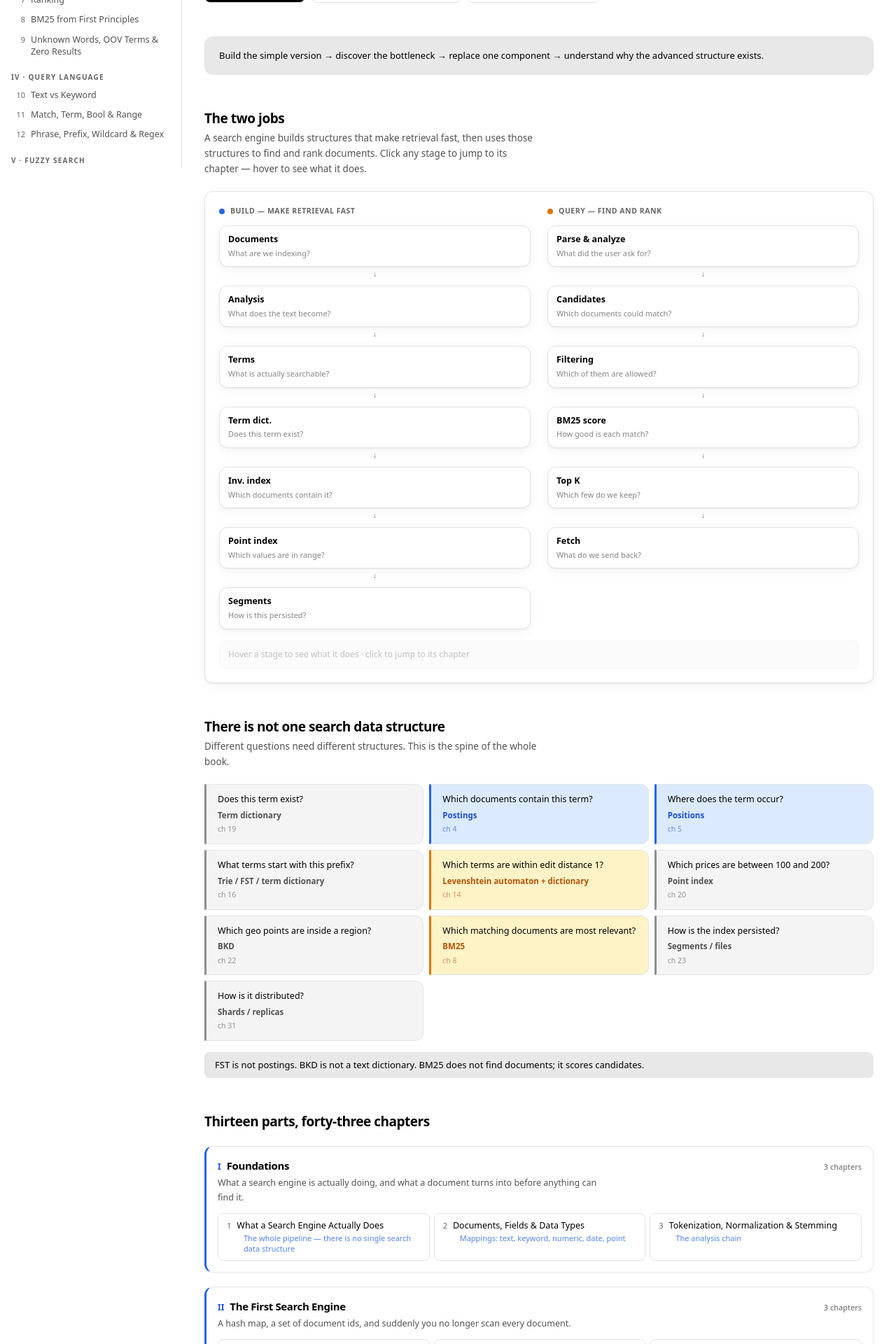
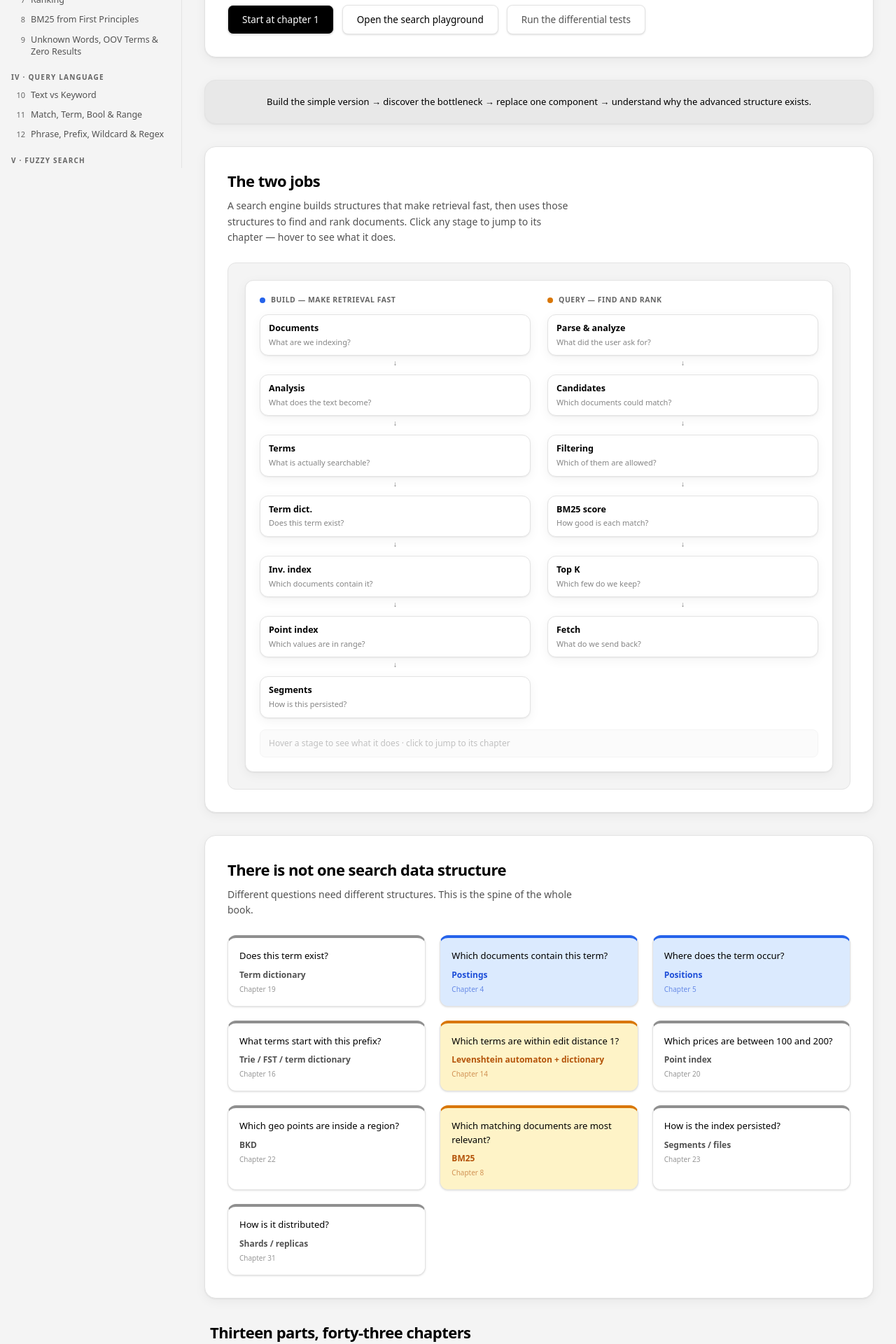
Before and after one commit to ItsManikantaGopi/seeker, a Next.js app: page / in a window 1280 px wide. Shown: the part 560-2480 px from the top of the page at 70% size. Built offline with nearby package versions, Linux system fonts and the light colour scheme.

Commit message:
feat(ui): Refactor to card-based workspace layout while retaining navigation sidebar

```diff
--- a/app/globals.css
+++ b/app/globals.css
@@ -199,7 +199,7 @@ html {
 }
 
 body {
-  background: var(--bg);
+  background: var(--bg-sunken);
   color: var(--text);
   font-family: var(--font-sans);
   -webkit-font-smoothing: antialiased;
--- a/app/page.tsx
+++ b/app/page.tsx
@@ -2,6 +2,7 @@ import Link from "next/link";
 import { CHAPTERS, PARTS, QUESTION_TO_STRUCTURE, ROADMAP } from "@/lib/chapters";
 import { CORPUS } from "@/lib/seeker/corpus";
 import { HomePipelineViz } from "@/components/home-pipeline-viz";
+import { Card, CardGrid } from "@/components/ui";
 
 const ROMAN = ["", "I", "II", "III", "IV", "V", "VI", "VII", "VIII", "IX", "X", "XI", "XII", "XIII"];
 
@@ -28,9 +29,9 @@ const PART_ACCENT: Record<number, string> = {
 
 export default function Home() {
   return (
-    <div className="mx-auto max-w-[1180px] px-4 py-8 lg:px-8 lg:py-12">
+    <div className="mx-auto max-w-[1280px] px-4 py-8 lg:px-8 lg:py-12 space-y-8">
       {/* Hero */}
-      <header className="mb-12">
+      <Card tone="raised" padding="lg">
         <div className="mb-3 font-mono text-[11px] uppercase tracking-[0.18em] text-faint">
           Technical manuscript · 2026 edition
         </div>
@@ -48,57 +49,59 @@ export default function Home() {
           the same engine the chapter is describing.
         </p>
 
-        <div className="mt-6 flex flex-wrap gap-2">
+        <div className="mt-8 flex flex-wrap gap-3">
           <Link
             href="/ch/what-a-search-engine-does"
-            className="rounded-lg border border-transparent bg-[var(--accent)] px-4 py-2 text-[13.5px] font-medium text-[var(--bg-raised)] transition-opacity hover:opacity-90"
+            className="rounded-lg border border-transparent bg-[var(--accent)] px-5 py-2.5 text-[13.5px] font-medium text-[var(--bg-raised)] shadow-sm transition-transform hover:-translate-y-0.5"
           >
             Start at chapter 1
           </Link>
           <Link
             href="/playground"
-            className="rounded-lg border border-edge bg-raised px-4 py-2 text-[13.5px] font-medium text-ink transition-colors hover:border-edge-strong"
+            className="rounded-lg border border-edge bg-raised px-5 py-2.5 text-[13.5px] font-medium text-ink shadow-sm transition-all hover:-translate-y-0.5 hover:border-edge-strong"
           >
             Open the search playground
           </Link>
           <Link
             href="/tests"
-            className="rounded-lg border border-edge bg-raised px-4 py-2 text-[13.5px] font-medium text-muted transition-colors hover:text-ink"
+            className="rounded-lg border border-edge bg-raised px-5 py-2.5 text-[13.5px] font-medium text-muted shadow-sm transition-all hover:-translate-y-0.5 hover:text-ink"
           >
             Run the differential tests
           </Link>
         </div>
-      </header>
+      </Card>
 
       {/* The method */}
-      <section className="mb-12 rounded-xl border border-edge bg-accent-soft px-5 py-4">
-        <div className="font-mono text-[13px] leading-relaxed text-accent-text">
+      <Card tone="accent" padding="md">
+        <div className="font-mono text-[13px] leading-relaxed text-accent-text text-center">
           Build the simple version → discover the bottleneck → replace one component → understand why the
           advanced structure exists.
         </div>
-      </section>
+      </Card>
 
       {/* Animated pipeline visualization */}
-      <section className="mb-12">
-        <h2 className="mb-1 text-[19px] font-semibold tracking-tight text-ink">The two jobs</h2>
-        <p className="mb-5 max-w-[62ch] text-[13.5px] leading-relaxed text-muted">
+      <Card tone="raised" padding="lg">
+        <h2 className="mb-2 text-[22px] font-semibold tracking-tight text-ink">The two jobs</h2>
+        <p className="mb-6 max-w-[62ch] text-[14px] leading-relaxed text-muted">
           A search engine builds structures that make retrieval fast, then uses those structures to find and
           rank documents. Click any stage to jump to its chapter — hover to see what it does.
         </p>
-        {/* Client component handles the animated pipeline */}
-        <HomePipelineViz chapters={CHAPTERS} />
-      </section>
+        <div className="rounded-xl border border-edge bg-sunken p-2 sm:p-6">
+          {/* Client component handles the animated pipeline */}
+          <HomePipelineViz chapters={CHAPTERS} />
+        </div>
+      </Card>
 
-      {/* Question → structure — visual cards instead of table */}
-      <section className="mb-12">
-        <h2 className="mb-1 text-[19px] font-semibold tracking-tight text-ink">
+      {/* Question → structure — visual cards */}
+      <Card tone="raised" padding="lg">
+        <h2 className="mb-2 text-[22px] font-semibold tracking-tight text-ink">
           There is not one search data structure
         </h2>
-        <p className="mb-5 max-w-[62ch] text-[13.5px] leading-relaxed text-muted">
+        <p className="mb-6 max-w-[62ch] text-[14px] leading-relaxed text-muted">
           Different questions need different structures. This is the spine of the whole book.
         </p>
 
-        <div className="grid gap-2 sm:grid-cols-2 lg:grid-cols-3">
+        <CardGrid cols={3} gap="md">
           {QUESTION_TO_STRUCTURE.map((row, i) => {
             // Assign tone based on chapter range
             const tone =
@@ -115,7 +118,7 @@ export default function Home() {
             const bgColor = {
               index:   "var(--vis-index-soft)",
               query:   "var(--vis-query-soft)",
-              neutral: "var(--bg-sunken)",
+              neutral: "var(--bg-raised)",
             }[tone];
             const textColor = {
               index:   "var(--vis-index-text)",
@@ -126,106 +129,93 @@ export default function Home() {
               <Link
                 key={row.question}
                 href={chapterHref(row.chapter)}
-                className="fade-in group rounded-r-xl border border-edge py-3 pl-4 pr-3 transition-colors hover:border-edge-strong"
+                className="fade-in group rounded-xl border border-edge p-4 shadow-sm transition-all hover:-translate-y-0.5 hover:shadow-md hover:border-edge-strong"
                 style={{
-                  borderLeftColor: borderColor,
-                  borderLeftWidth: 3,
+                  borderTopColor: borderColor,
+                  borderTopWidth: 4,
                   background: bgColor,
                   animationDelay: `${i * 40}ms`,
                 }}
               >
-                <div className="text-[12.5px] text-ink">{row.question}</div>
-                <div className="mt-1 font-mono text-[11.5px] font-semibold" style={{ color: textColor }}>
+                <div className="text-[13px] font-medium text-ink">{row.question}</div>
+                <div className="mt-2 font-mono text-[12px] font-semibold" style={{ color: textColor }}>
                   {row.structure}
                 </div>
-                <div className="mt-1 font-mono text-[10.5px] opacity-60" style={{ color: textColor }}>
-                  ch {row.chapter}
+                <div className="mt-1 font-mono text-[10px] opacity-60" style={{ color: textColor }}>
+                  Chapter {row.chapter}
                 </div>
               </Link>
             );
           })}
-        </div>
+        </CardGrid>
+      </Card>
 
-        <p className="mt-4 rounded-lg border-l-[3px] border-l-[var(--accent)] border-edge bg-accent-soft px-3 py-2 text-[13px] leading-relaxed text-accent-text">
-          FST is not postings. BKD is not a text dictionary. BM25 does not find documents; it scores candidates.
-        </p>
-      </section>
-
-      {/* Parts */}
-      <section className="mb-12">
-        <h2 className="mb-5 text-[19px] font-semibold tracking-tight text-ink">Thirteen parts, forty-three chapters</h2>
-        <div className="space-y-5">
+      {/* Parts Grid */}
+      <section>
+        <h2 className="mb-6 text-[22px] font-semibold tracking-tight text-ink px-2">Thirteen parts, forty-three chapters</h2>
+        <CardGrid cols={2} gap="lg">
           {PARTS.map((part) => {
             const chapters = CHAPTERS.filter((c) => c.partNumber === part.number);
             const accent = PART_ACCENT[part.number] ?? "var(--border-strong)";
             return (
-              <div
-                key={part.number}
-                className="rounded-xl border border-edge bg-raised p-4"
-                style={{ borderLeftColor: accent, borderLeftWidth: 3 }}
-              >
-                <div className="mb-1 flex flex-wrap items-baseline gap-2">
+              <Card key={part.number} tone="raised" padding="md" className="flex flex-col h-full" style={{ borderTopColor: accent, borderTopWidth: 4 }}>
+                <div className="mb-2 flex flex-wrap items-baseline gap-2">
                   <span
                     className="font-mono text-[12px] font-bold"
                     style={{ color: accent === "var(--vis-index)" ? "var(--vis-index-text)" : accent === "var(--vis-query)" ? "var(--vis-query-text)" : "var(--text-faint)" }}
                   >
                     {ROMAN[part.number]}
                   </span>
-                  <h3 className="text-[15px] font-semibold tracking-tight text-ink">{part.title}</h3>
+                  <h3 className="text-[16px] font-semibold tracking-tight text-ink">{part.title}</h3>
                   <span className="ml-auto font-mono text-[11px] text-faint">
                     {chapters.length} chapter{chapters.length !== 1 ? "s" : ""}
                   </span>
                 </div>
-                <p className="mb-3 max-w-[76ch] text-[12.5px] leading-relaxed text-muted">{part.blurb}</p>
-                <div className="grid gap-1.5 sm:grid-cols-2 xl:grid-cols-3">
+                <p className="mb-4 text-[13px] leading-relaxed text-muted flex-1">{part.blurb}</p>
+                <div className="space-y-1.5 mt-auto">
                   {chapters.map((chapter) => (
                     <Link
                       key={chapter.slug}
                       href={`/ch/${chapter.slug}`}
-                      className="group rounded-lg border border-edge bg-bg px-3 py-2 transition-colors hover:border-edge-strong"
+                      className="group flex items-baseline gap-2 rounded-lg border border-transparent bg-sunken px-3 py-2 transition-colors hover:border-edge-strong hover:bg-raised hover:shadow-sm"
                     >
-                      <div className="flex items-baseline gap-2">
-                        <span className="font-mono text-[11px] tabular-nums text-faint">{chapter.number}</span>
-                        <span className="text-[12.5px] font-medium leading-snug text-ink">{chapter.title}</span>
-                      </div>
-                      <div className="mt-0.5 pl-6 font-mono text-[11px] leading-snug" style={{ color: accent, opacity: 0.8 }}>
-                        {chapter.structure}
-                      </div>
+                      <span className="font-mono text-[11px] tabular-nums text-faint shrink-0">{chapter.number}</span>
+                      <span className="text-[13px] font-medium leading-snug text-ink truncate">{chapter.title}</span>
                     </Link>
                   ))}
                 </div>
-              </div>
+              </Card>
             );
           })}
-        </div>
+        </CardGrid>
       </section>
 
       {/* Roadmap */}
-      <section className="mb-12">
-        <h2 className="mb-1 text-[19px] font-semibold tracking-tight text-ink">The build order</h2>
-        <p className="mb-5 max-w-[62ch] text-[13.5px] leading-relaxed text-muted">
+      <Card tone="raised" padding="lg">
+        <h2 className="mb-2 text-[22px] font-semibold tracking-tight text-ink">The build order</h2>
+        <p className="mb-6 max-w-[62ch] text-[14px] leading-relaxed text-muted">
           Fifteen stages, each replacing exactly one component. Do not skip an intermediate structure merely
           because you already know the name of the final one — experience the problem first.
         </p>
-        <div className="scroll-x rounded-xl border border-edge">
+        <div className="scroll-x rounded-xl border border-edge bg-sunken overflow-hidden">
           <table className="w-full min-w-max border-collapse">
             <thead>
-              <tr className="border-b border-edge bg-sunken">
-                <th className="px-3 py-2 text-left text-[10.5px] font-medium uppercase tracking-wider text-faint">Stage</th>
-                <th className="px-3 py-2 text-left text-[10.5px] font-medium uppercase tracking-wider text-faint">Build</th>
-                <th className="px-3 py-2 text-left text-[10.5px] font-medium uppercase tracking-wider text-faint">Replace later with</th>
-                <th className="px-3 py-2 text-right text-[10.5px] font-medium uppercase tracking-wider text-faint">Chapter</th>
+              <tr className="border-b border-edge">
+                <th className="px-4 py-3 text-left text-[11px] font-medium uppercase tracking-wider text-faint">Stage</th>
+                <th className="px-4 py-3 text-left text-[11px] font-medium uppercase tracking-wider text-faint">Build</th>
+                <th className="px-4 py-3 text-left text-[11px] font-medium uppercase tracking-wider text-faint">Replace later with</th>
+                <th className="px-4 py-3 text-right text-[11px] font-medium uppercase tracking-wider text-faint">Chapter</th>
               </tr>
             </thead>
-            <tbody className="divide-y divide-[var(--border)]">
+            <tbody className="divide-y divide-[var(--border)] bg-raised">
               {ROADMAP.map((row) => (
-                <tr key={row.stage} className="hover:bg-sunken/60">
-                  <td className="px-3 py-1.5 font-mono text-[12px] text-faint">{row.stage}</td>
-                  <td className="px-3 py-1.5 font-mono text-[12.5px] text-ink">{row.build}</td>
-                  <td className="px-3 py-1.5 font-mono text-[12.5px]" style={{ color: "var(--vis-index-text)" }}>{row.replaceWith}</td>
-                  <td className="px-3 py-1.5 text-right">
-                    <Link href={chapterHref(row.chapter)} className="text-[12px] text-muted underline underline-offset-2 hover:text-ink">
-                      {row.chapter}
+                <tr key={row.stage} className="transition-colors hover:bg-sunken">
+                  <td className="px-4 py-2 font-mono text-[12.5px] text-faint">{row.stage}</td>
+                  <td className="px-4 py-2 font-mono text-[13px] text-ink">{row.build}</td>
+                  <td className="px-4 py-2 font-mono text-[13px]" style={{ color: "var(--vis-index-text)" }}>{row.replaceWith}</td>
+                  <td className="px-4 py-2 text-right">
+                    <Link href={chapterHref(row.chapter)} className="rounded-md px-2 py-1 text-[12px] font-medium text-muted transition-colors hover:bg-sunken hover:text-ink">
+                      ch {row.chapter} →
                     </Link>
                   </td>
                 </tr>
@@ -233,7 +223,7 @@ export default function Home() {
             </tbody>
           </table>
         </div>
-      </section>
+      </Card>
 
       <footer className="border-t border-edge pt-6 text-[12.5px] leading-relaxed text-faint">
         <p className="mb-2">
--- a/components/ui.tsx
+++ b/components/ui.tsx
@@ -58,6 +58,47 @@ export function Grid({ cols = 2, children, gap = 4 }: { cols?: 1 | 2 | 3 | 4; ch
 export function Stack({ children, gap = 4 }: { children: ReactNode; gap?: 2 | 3 | 4 | 6 }) {
   const map = { 2: "space-y-2", 3: "space-y-3", 4: "space-y-4", 6: "space-y-6" } as const;
   return <div className={map[gap]}>{children}</div>;
+}
+
+// ---------------------------------------------------------------------------
+// Card Primitives
+// ---------------------------------------------------------------------------
+
+export function Card({
+  children, tone = "raised", padding = "md", className = "", interactive = false, style,
+}: {
+  children: ReactNode;
+  tone?: "raised" | "sunken" | "accent";
+  padding?: "none" | "sm" | "md" | "lg";
+  className?: string;
+  interactive?: boolean;
+  style?: React.CSSProperties;
+}) {
+  const bg = tone === "sunken" ? "bg-sunken" : tone === "accent" ? "bg-accent-soft" : "bg-raised";
+  const p = { none: "p-0", sm: "p-3", md: "p-5", lg: "p-8" }[padding];
+  const interactiveStyles = interactive ? "transition-all hover:-translate-y-0.5 hover:shadow-md hover:border-edge-strong" : "";
+  return (
+    <div className={`rounded-2xl border border-edge ${bg} shadow-[var(--shadow)] ${p} ${interactiveStyles} ${className}`} style={style}>
+      {children}
+    </div>
+  );
+}
+
+export function CardGrid({
+  children, cols = 3, gap = "md",
+}: {
+  children: ReactNode;
+  cols?: 1 | 2 | 3 | 4;
+  gap?: "sm" | "md" | "lg";
+}) {
+  const map = {
+    1: "grid-cols-1",
+    2: "grid-cols-1 md:grid-cols-2",
+    3: "grid-cols-1 sm:grid-cols-2 lg:grid-cols-3",
+    4: "grid-cols-1 sm:grid-cols-2 lg:grid-cols-4",
+  } as const;
+  const gapMap = { sm: "gap-3", md: "gap-5", lg: "gap-8" };
+  return <div className={`grid ${map[cols]} ${gapMap[gap]}`}>{children}</div>;
 }
 
 // ---------------------------------------------------------------------------
```
Also changed, not shown: app/ch/[slug]/page.tsx (+38 -35 lines), components/part-mind-map.tsx (+4 -3 lines), 1 other file (tests, documents, lock files or other folders).
